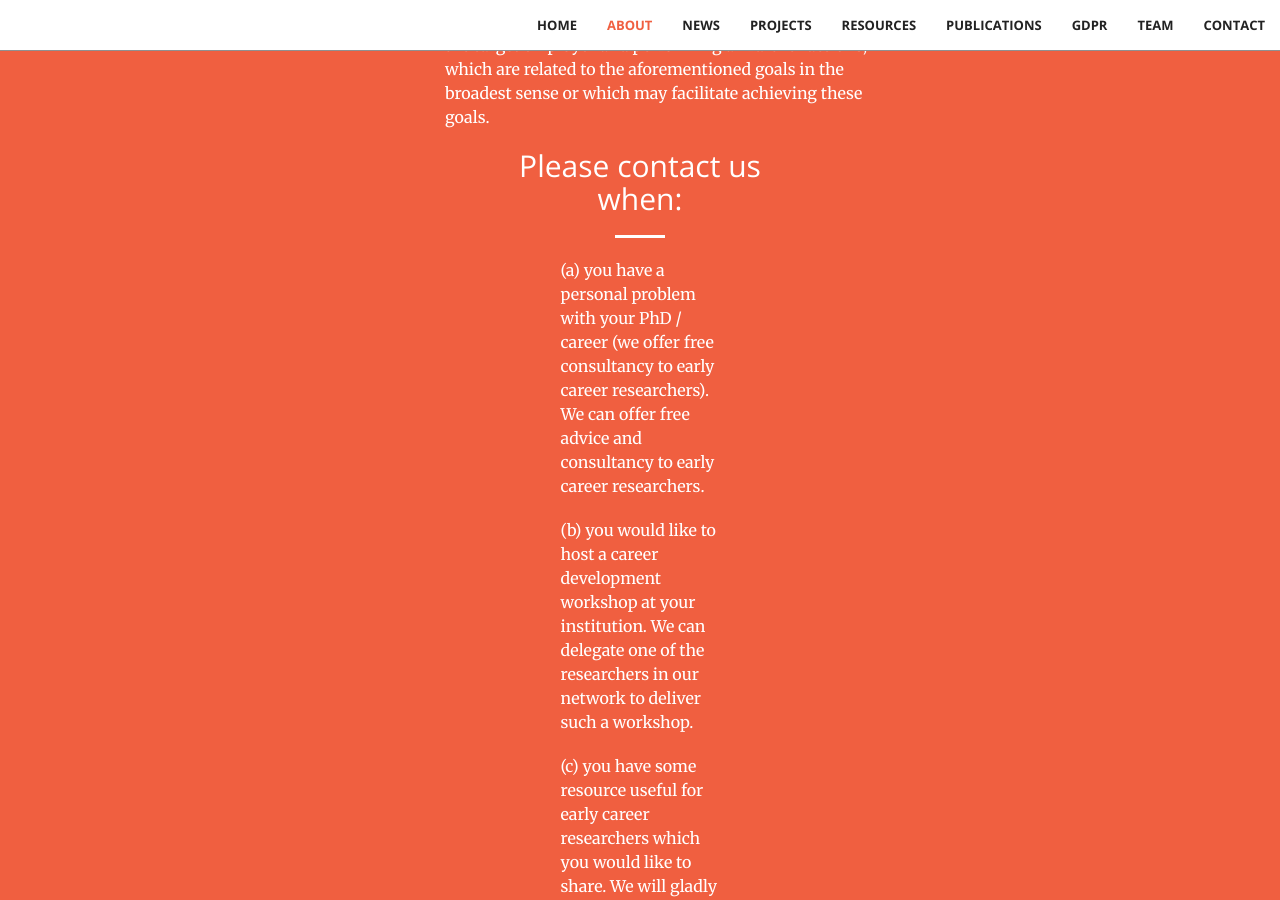
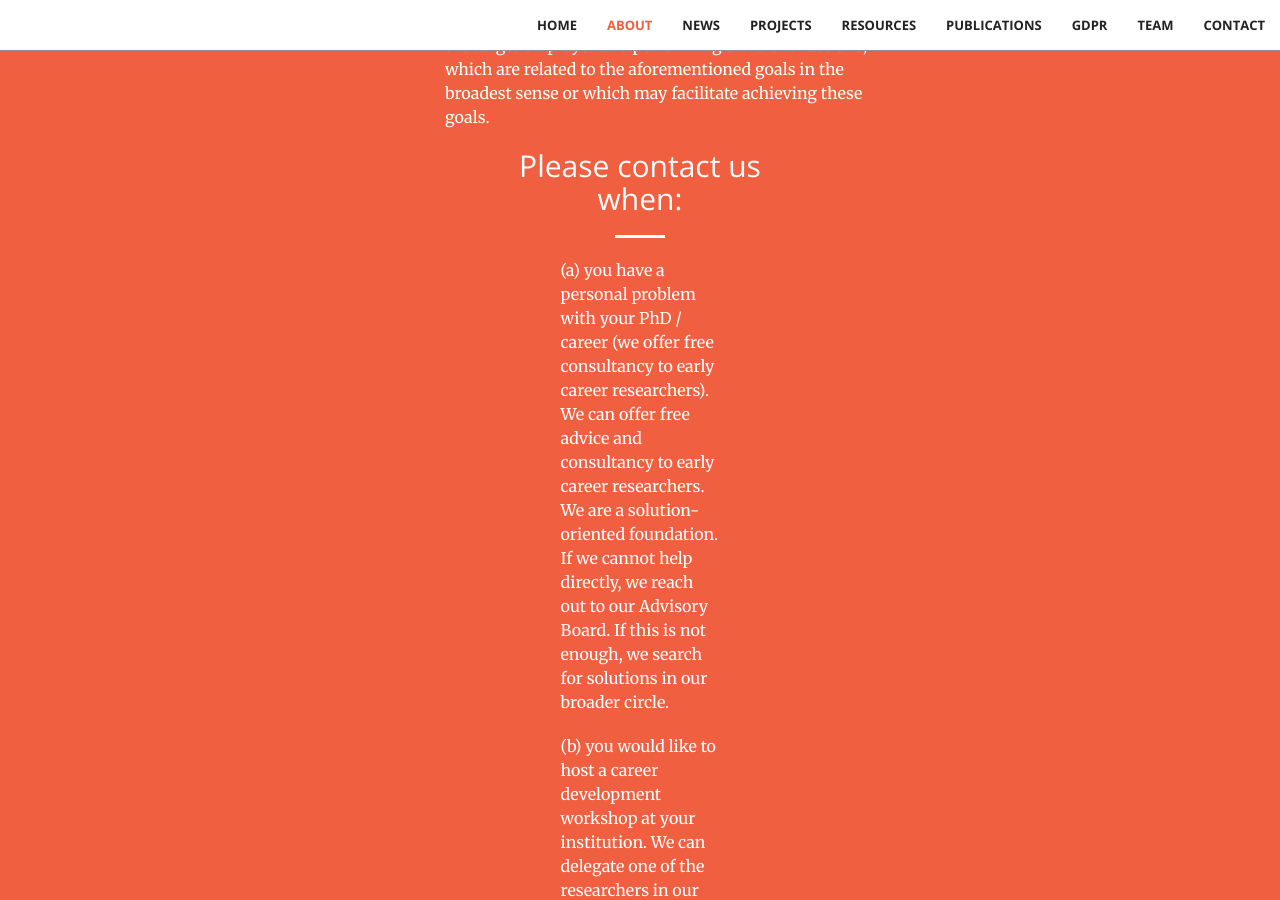
Before and after one commit to stichting-solaris/stichting-solaris.github.io, a Jekyll site: the page built from index.html, in a window 1280 px wide and 900 px high, scrolled down 2699 px. Built offline with Jekyll 4.4.1, drawn with Linux system fonts in a browser that asks for light colours.

Commit message:
Update call-to-action.html

```diff
--- a/_includes/call-to-action.html
+++ b/_includes/call-to-action.html
@@ -63,7 +63,10 @@
                     <hr class="light">
                     <div class="col-lg-8 col-lg-offset-2 text-left">
                     <p>(a) you have a personal problem with your PhD / career (we offer free consultancy
-                        to early career researchers). We can offer free advice and consultancy to early career researchers.</p>
+                        to early career researchers).
+                        We can offer free advice and consultancy to early career researchers.
+                        We are a solution-oriented foundation. If we cannot help directly, we reach out to our Advisory Board.
+                        If this is not enough, we search for solutions in our broader circle.</p>
                     <p>(b) you would like to host a career development workshop at your institution. We can delegate one of
                         the researchers in our network to deliver such a workshop.</p>
                     <p>(c) you have some resource useful for early career researchers which you would like to share. We will
```
